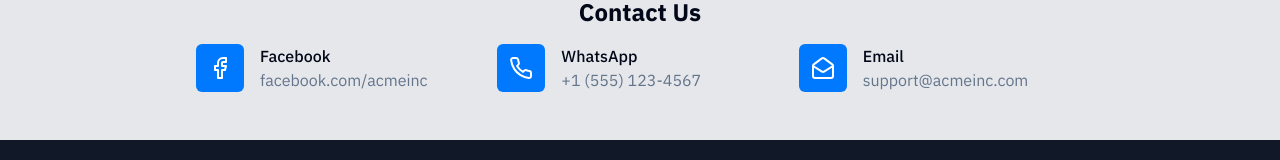
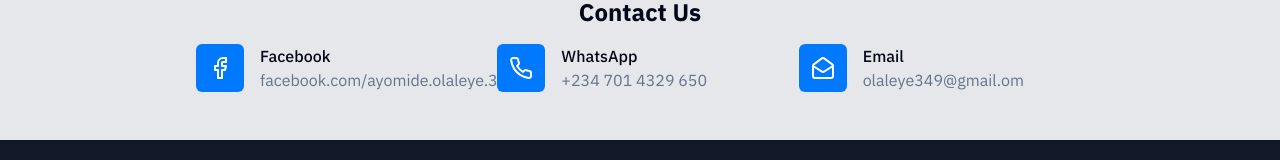
Before and after one commit to OlaleyeAg20/edpproject, a Next.js app: page / in a window 1280 px wide. Shown: the part 1621-1781 px from the top of the page. Built offline with nearby package versions, Linux system fonts and the light colour scheme; no server answers.

Commit message:
new commit

```diff
--- a/components/Contactus.tsx
+++ b/components/Contactus.tsx
@@ -24,8 +24,8 @@
                 </div>
                 <div>
                   <p className="font-medium">Facebook</p>
-                  <a className="text-muted-foreground hover:underline" href="#">
-                    facebook.com/acmeinc
+                  <a className="text-muted-foreground hover:underline" href="https://facebook.com/ayomide.olaleye.3954">
+                    facebook.com/ayomide.olaleye.3954
                   </a>
                 </div>
               </div>
@@ -48,8 +48,8 @@
                 </div>
                 <div>
                   <p className="font-medium">WhatsApp</p>
-                  <a className="text-muted-foreground hover:underline" href="#">
-                    +1 (555) 123-4567
+                  <a className="text-muted-foreground hover:underline" href="https://wa.me/+2347014329650">
+                    +234 701 4329 650
                   </a>
                 </div>
               </div>
@@ -73,7 +73,7 @@
                 </div>
                 <div>
                   <p className="font-medium">Email</p>
-                  <a href="#" className="text-muted-foreground hover:underline">support@acmeinc.com</a>
+                  <a href="mailto:olaleye349@gmail.om" className="text-muted-foreground hover:underline">olaleye349@gmail.om</a>
                 </div>
               </div>
             </div>
```
